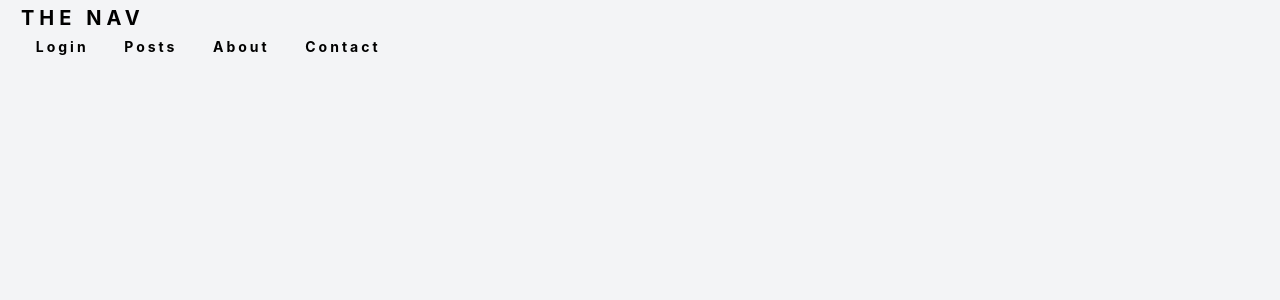
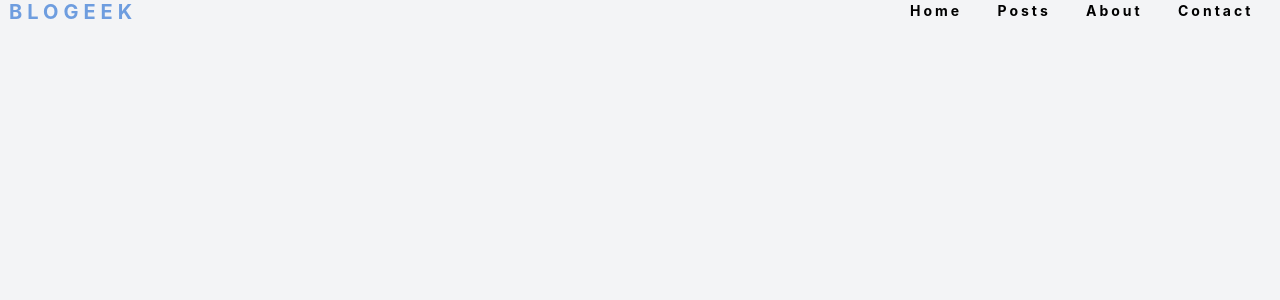
Before and after one commit to Des-web/Blogeek, a React (Create React App) app in the folder web/: page / in a window 1280 px wide. Shown: the top 300 px of the page. Built offline with nearby package versions, Linux system fonts and the light colour scheme.

Commit message:
Update NavBar component

```diff
--- a/web/src/Components/NavBar/index.js
+++ b/web/src/Components/NavBar/index.js
@@ -1,15 +1,16 @@
 import React from 'react';
-import { Link } from 'react-router-dom'
+import { Link } from 'react-router-dom';
+import './style.css';
 
 export default function NavBar(){
     return(
-        <header>
+        <header class="main-header">
             <div class="logo">
-                <h4>The Nav</h4>
+                <h4>Blogeek</h4>
             </div>
             <ul class="nav-links">
                 <li>
-                    <Link to="/login">Login</Link>
+                    <Link to="/home">Home</Link>
                 </li>
                 <li>
                     <Link to="/posts">Posts</Link>
--- /dev/null
+++ b/web/src/Components/NavBar/style.css
@@ -0,0 +1,32 @@
+.main-header {
+    display: flex;
+    width: 100%;
+    justify-content: space-between;
+    padding: 0px 9px;
+}
+
+.logo{
+    color: var(--primary-blue);
+    text-transform: uppercase;
+    letter-spacing: 5px;
+    font-size: 20px;
+  }
+
+.nav-links {
+    display: flex;
+    justify-content: space-around;
+    width: 30%;
+  }
+
+.nav-links li {
+    list-style: none;
+    margin: 0px 9px;
+}
+
+.nav-links a {
+    color: black;
+    text-decoration: none;
+    letter-spacing: 3px;
+    font-weight: bold;
+    font-size: 14px;
+}
--- a/web/src/styles/global.css
+++ b/web/src/styles/global.css
@@ -21,6 +21,7 @@ button {
 }
 
 :root {
+  --primary-blue: #6E9DDF;
   --gray-50: #F9FAFB;
   --gray-100: #F3F4F6;
   --gray-200: #E5E7EB;
@@ -78,43 +79,3 @@ button {
   color: var(--gray-800);
   padding: 1em 0;
 }
-
-* {
-  margin: 3px;
-  padding: 0px;
-  box-sizing: border-box;
-}
-
-nav {
-  display: flex;
-  justify-content: space-around;
-  align-items: center;
-  min-width: 8vh;
-  background-color: #0565b4;
-  font-family: 'Poppins', sans-serif;
-}
-
-.logo{
-  color: black;
-  text-transform: uppercase;
-  letter-spacing: 5px;
-  font-size: 20px;
-}
-
-.nav-links {
-  display: flex;
-  justify-content: space-around;
-  width: 30%;
-}
-
-.nav-links li {
-  list-style: none;
-}
-
-.nav-links a {
-  color: black;
-  text-decoration: none;
-  letter-spacing: 3px;
-  font-weight: bold;
-  font-size: 14px;
-}
```
